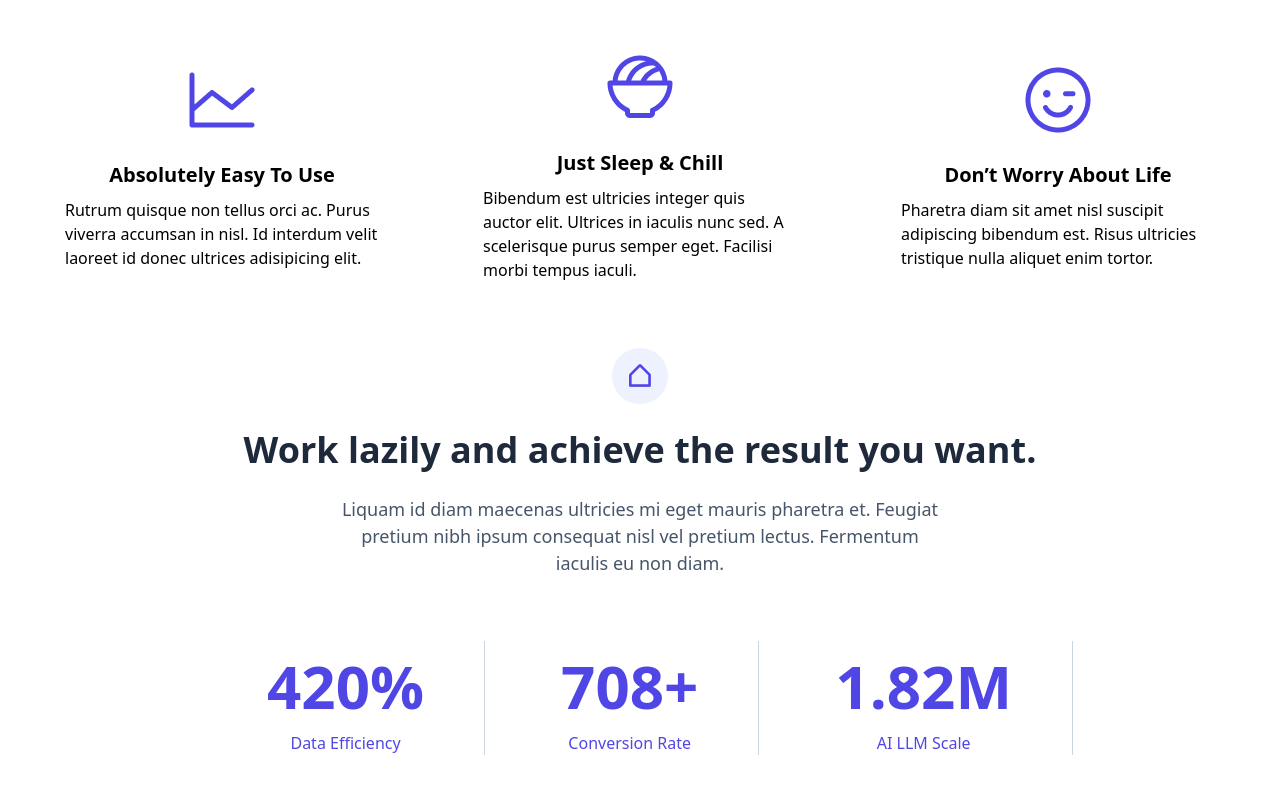
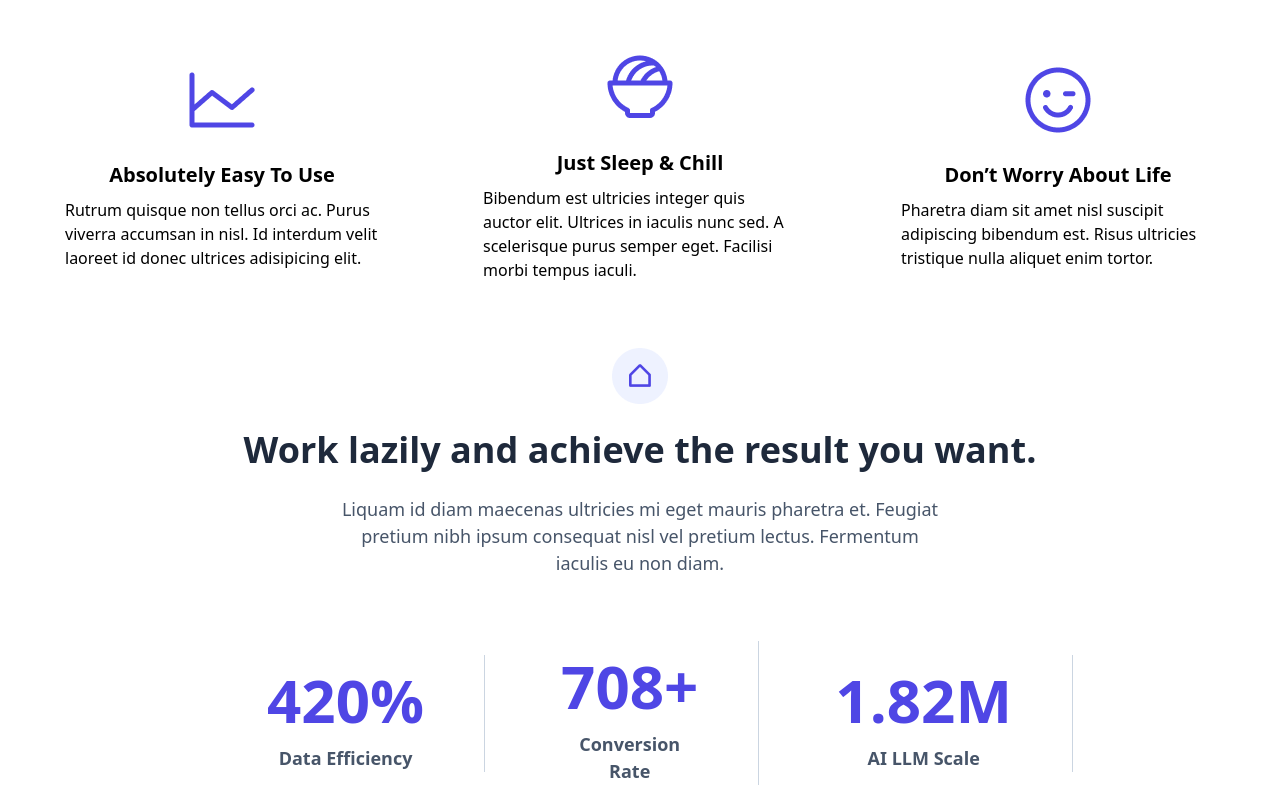
Before and after one commit to Chironzit-Biswas/Task2, a React (Vite) app: page /faq in a window 1280 px wide. Shown: the part 2249-3034 px from the top of the page. Before the commit the page ends 3004 px from the top, so only its background shows below. Built offline with nearby package versions, Linux system fonts and the light colour scheme.

Commit message:
new task

```diff
--- a/src/components/Statistics.jsx
+++ b/src/components/Statistics.jsx
@@ -11,15 +11,15 @@ export const Statistics = () => {
                 <div className={'md:flex max-w-[800px] justify-center text-center items-center text-[#4F46E5] md:mx-auto gap-[16px] '}>
                     <div className={'text-center border-[#CBD5E1] md:border-r-1 md:px-[60px]'}>
                         <h1 className={'text-[60px]  font-bold '}>420%</h1>
-                        <p>Data Efficiency</p>
+                        <p className={'text-[#475569] text-[18px] font-semibold'}>Data Efficiency</p>
                     </div>
                     <div className={'text-center border-[#CBD5E1] md:border-r-1 md:px-[60px]'}>
                         <h1 className={'text-[60px]  font-bold  '}>708+</h1>
-                        <p className={'text-center'}>Conversion Rate</p>
+                        <p className={'text-[#475569] text-[18px] font-semibold'}>Conversion Rate</p>
                     </div>
                     <div className={'text-center border-[#CBD5E1] md:border-r-1 md:px-[60px]'}>
                         <h1 className={'text-[60px]  font-bold'}>1.82M</h1>
-                        <p>AI LLM Scale</p>
+                        <p className={'text-[#475569] text-[18px] font-semibold'}>AI LLM Scale</p>
                     </div>
                 </div>
             </div>
```
